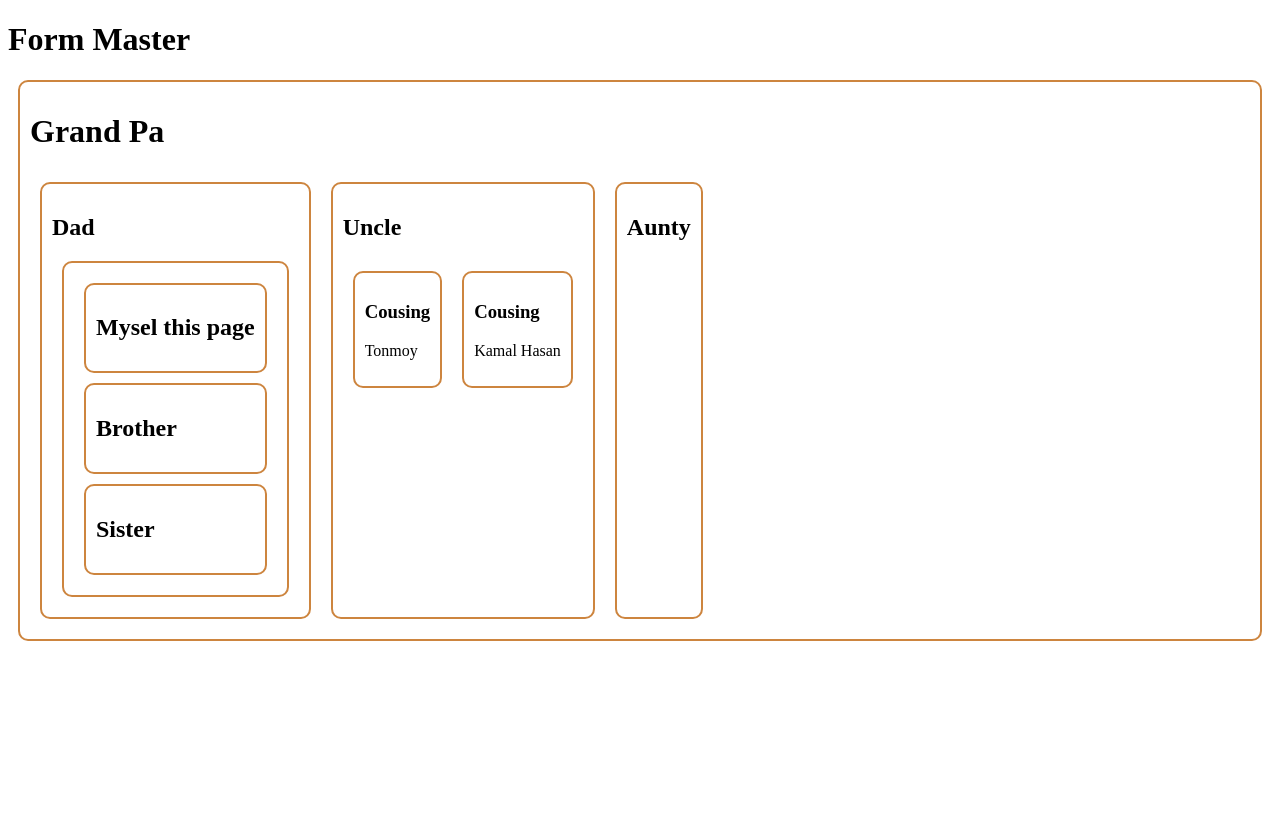
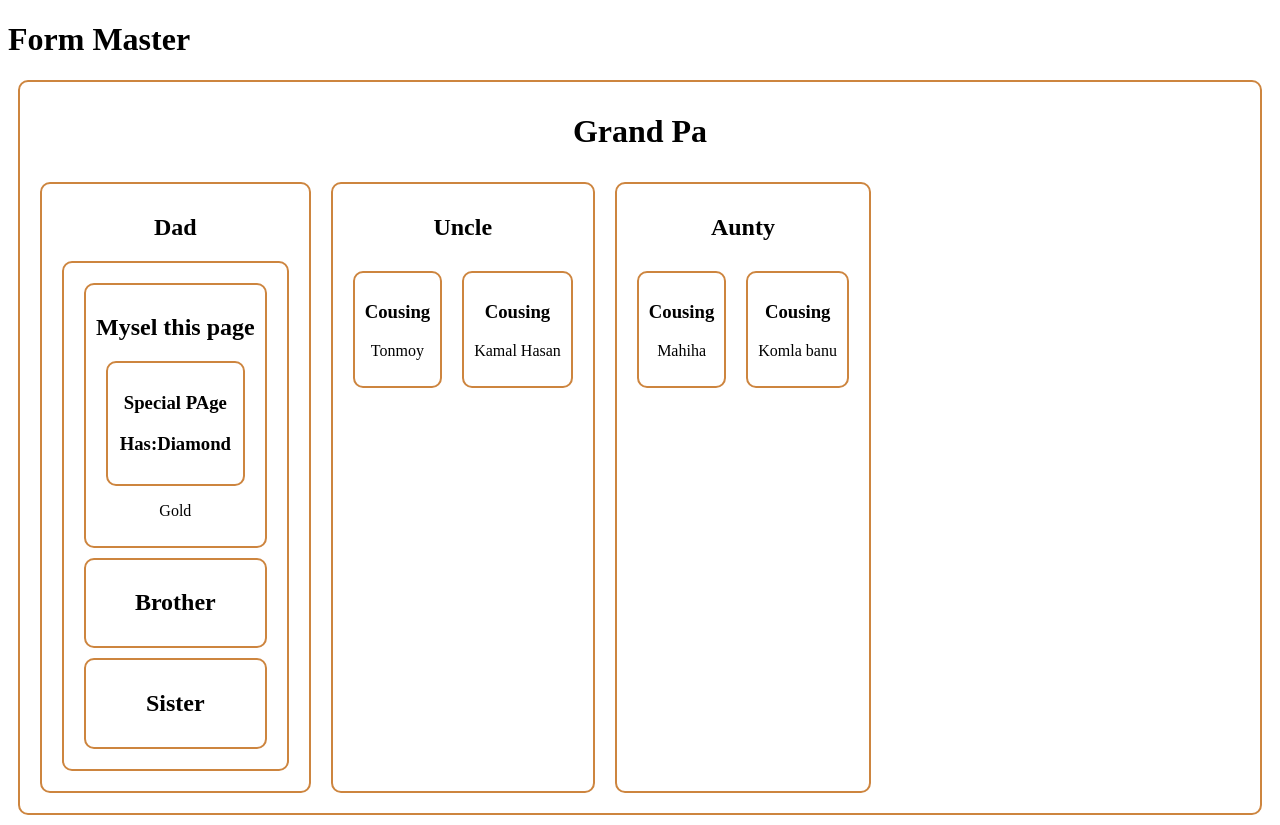
Before and after one commit to Mehebul02/react-form-master, a React (Vite) app: page / in a window 1280 px wide. Before the commit the page ends 800 px from the top, so only its background shows below. Built offline with nearby package versions, Linux system fonts and the light colour scheme.

Commit message:
useContext api

```diff
--- a/src/GrandPa/Dad/Dad.jsx
+++ b/src/GrandPa/Dad/Dad.jsx
@@ -4,12 +4,12 @@ import Sister from "../Myself/Brother/Sister/SIster";
 
 
 
-const Dad =()=>{
+const Dad =({assed})=>{
     return (
         <div>
 <h1>Dad</h1>
 <div>
-  <MySelf></MySelf>
+  <MySelf assed={assed}></MySelf>
     <Brother></Brother>
     <Sister></Sister>
 </div>
--- a/src/GrandPa/Dad/Uncle/Aunty/Aunty.jsx
+++ b/src/GrandPa/Dad/Uncle/Aunty/Aunty.jsx
@@ -1,10 +1,14 @@
+import Cousing from "../../../../Components/cousing/Cousing";
 
 
 const Aunty =()=>{
     return (
         <div>
             <h1>Aunty</h1>
-
+           <section className="flex">
+            <Cousing name={'Mahiha'}></Cousing>
+            <Cousing name={'Komla banu'}></Cousing>
+           </section>
 
         </div>
     )
--- a/src/GrandPa/GrandPa.css
+++ b/src/GrandPa/GrandPa.css
@@ -3,7 +3,9 @@
     padding: 10px;
     margin: 10px;
     border-radius: 10px;
+    text-align: center;
 }
 .flex{
     display: flex;
+    text-align: center;
 }
--- a/src/GrandPa/GrandPa.jsx
+++ b/src/GrandPa/GrandPa.jsx
@@ -1,16 +1,21 @@
+import { createContext } from "react";
 import Dad from "./Dad/Dad";
 import Aunty from "./Dad/Uncle/Aunty/Aunty";
 import Uncle from "./Dad/Uncle/Uncle";
 import './GrandPa.css'
+ export const AssedContext = createContext('Gold')
 const GrandPa =()=>{
+    const assed='Diamond'
     return (
         <div className="grandpa ">
             <h1>Grand Pa</h1>
+           <AssedContext.Provider value="Gold">
            <section className="flex">
-           <Dad></Dad>
+           <Dad assed={assed}></Dad>
             <Uncle></Uncle>
             <Aunty></Aunty>
            </section>
+           </AssedContext.Provider>
 
         </div>
     )
--- a/src/GrandPa/Myself/Brother/MySelf.jsx
+++ b/src/GrandPa/Myself/Brother/MySelf.jsx
@@ -1,7 +1,16 @@
-const MySelf =()=>{
+import { useContext } from "react";
+import Special from "../../../Special/Specia";
+import { AssedContext } from "../../GrandPa";
+
+const MySelf =({assed})=>{
+    const gift =useContext(AssedContext)
     return (
         <div>
             <h1>Mysel this page</h1>
+            <section >
+<Special assed={assed}></Special>
+<p>{gift}</p>
+            </section>
         </div>
     )
 }
--- /dev/null
+++ b/src/Special/Specia.jsx
@@ -0,0 +1,9 @@
+const Special =({assed})=>{
+    return(
+        <div>
+            <h1>Special PAge</h1>
+            <h1>Has:{assed}</h1>
+        </div>
+    )
+}
+export default Special;
```
